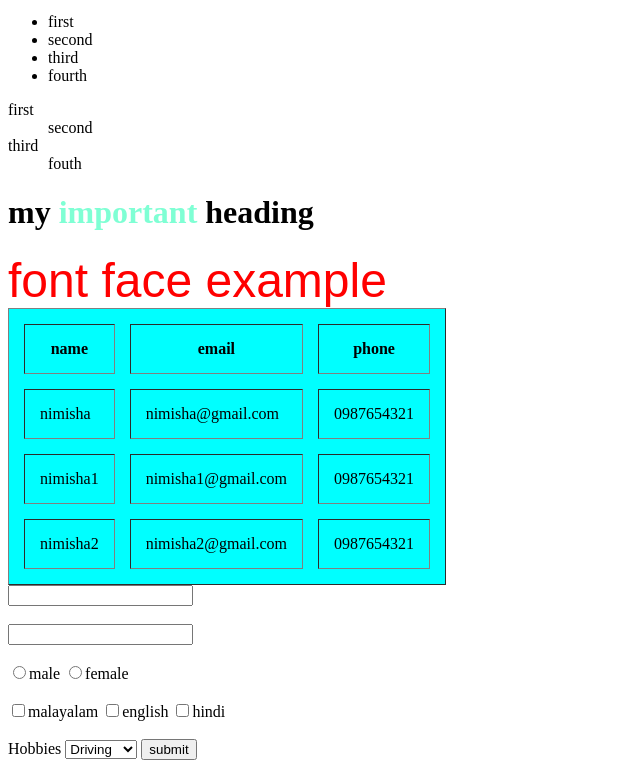
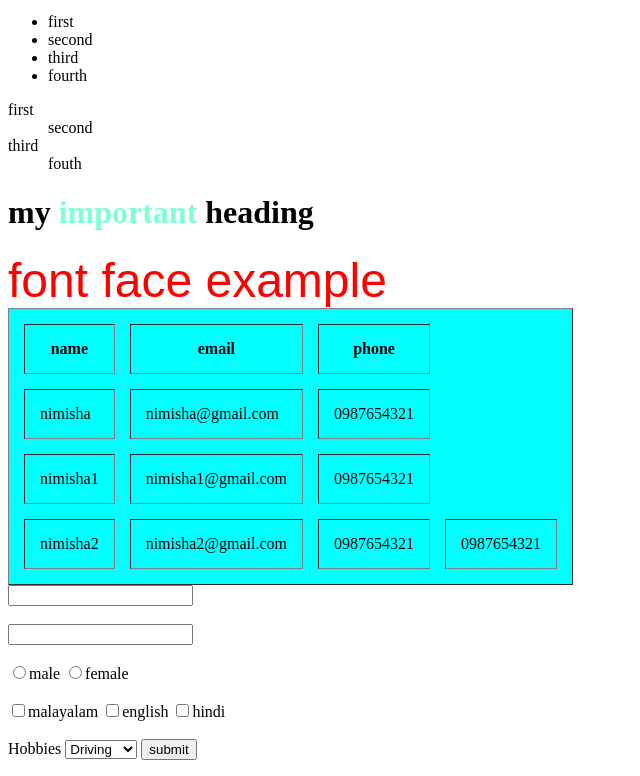
Before and after one commit to sreekanthdc/new, a plain HTML site: page index.html in a window 1280 px wide. Shown: the part 617-1393 px from the top of the page, without its empty margins (0-640 px from the left). Drawn offline with Linux system fonts and the light colour scheme.

Commit message:
mofified

```diff
--- a/index.html
+++ b/index.html
@@ -63,6 +63,7 @@
                 <td>nimisha2</td>
                 <td>nimisha2@gmail.com</td>
                 <td>0987654321</td>
+                <td>0987654321</td>
             </tr>
 
         </table>
```
